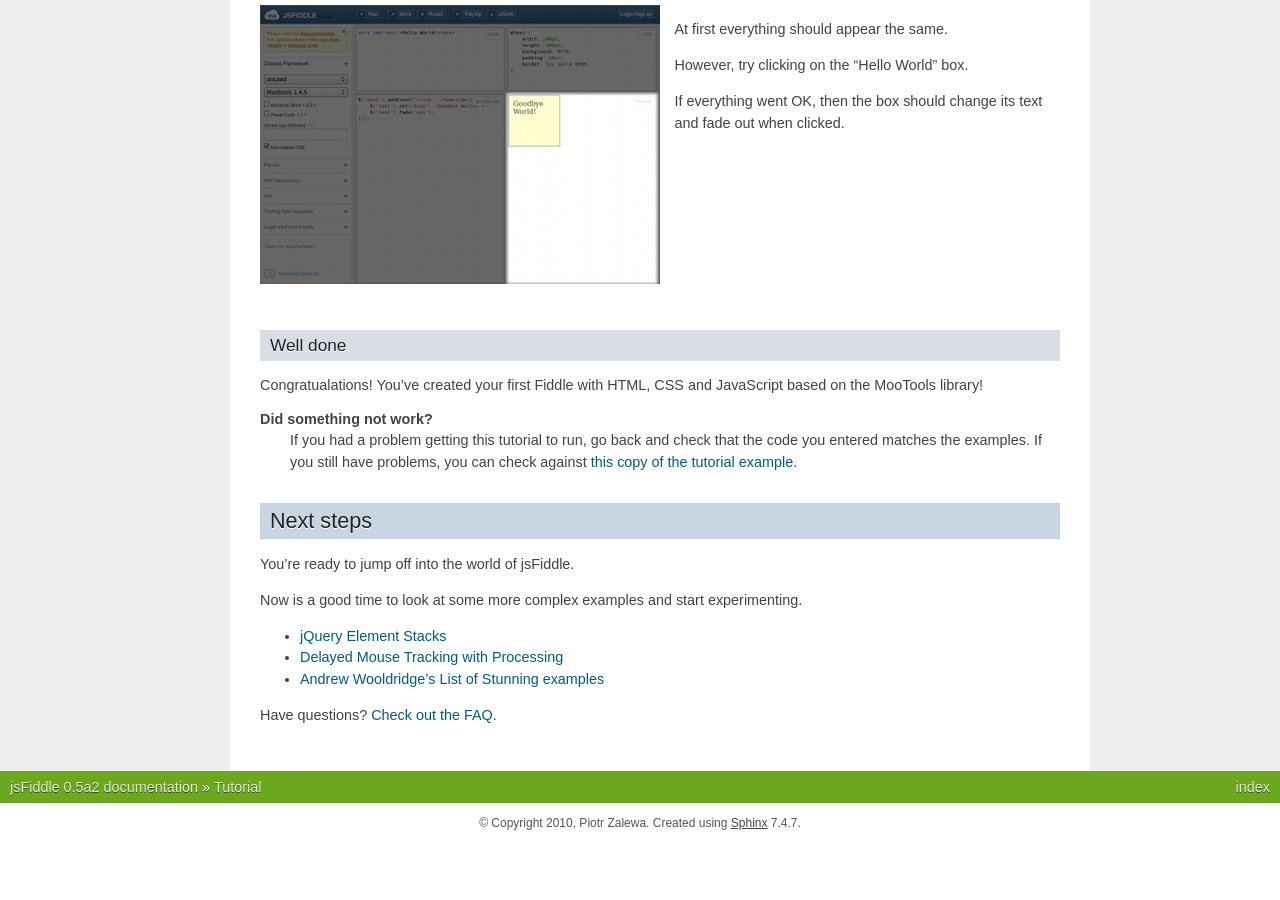
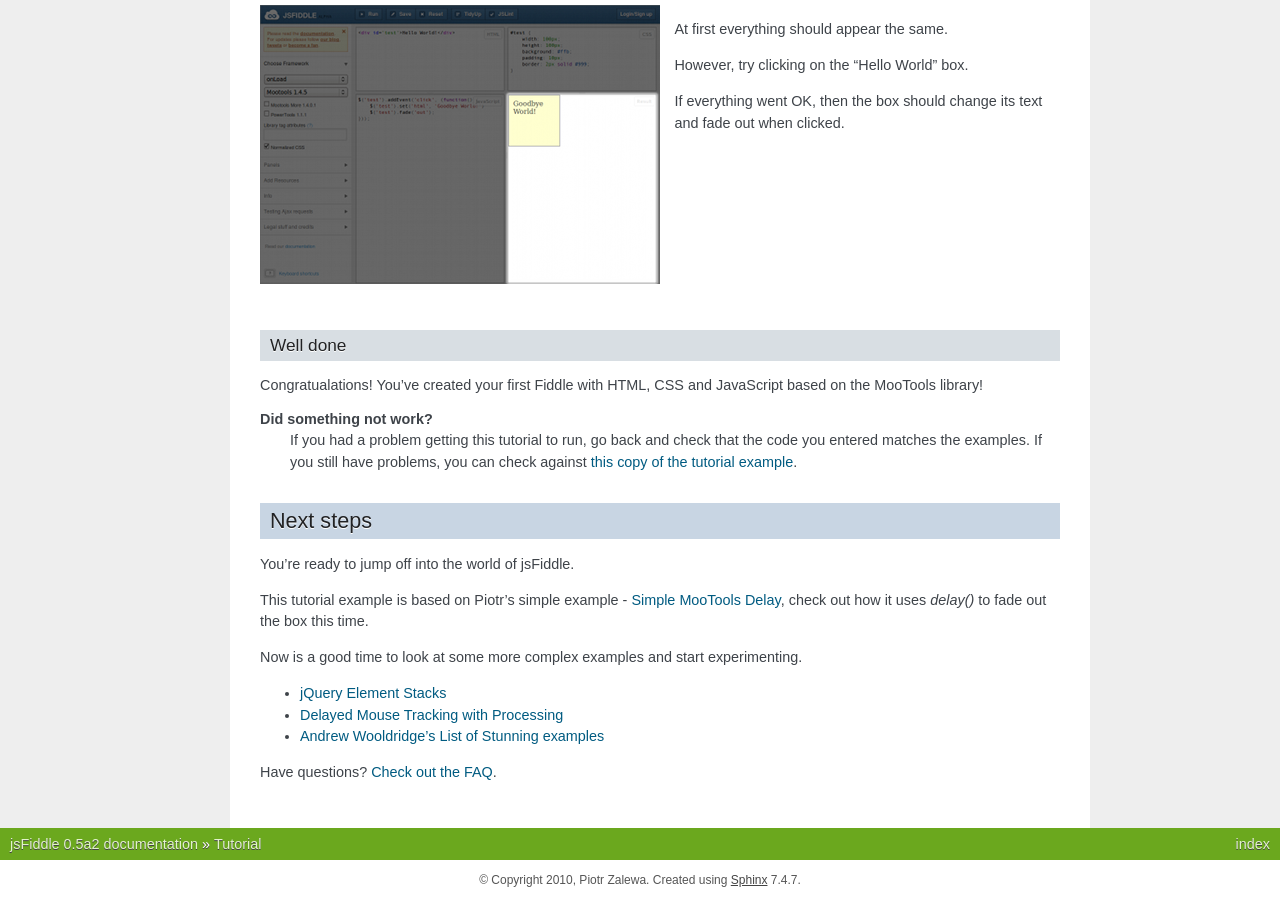
Before and after one commit to jsfiddle/jsfiddle-users, a Sphinx documentation site: the page built from docs/tutorial.rst, in a window 1280 px wide and 900 px high, scrolled down 3512 px. Built offline with Sphinx 7.4.7, drawn with Linux system fonts in a browser that asks for light colours; before the commit the page ends 4355 px from its top, so only the background shows below that.

Commit message:
Adding PZ's delay to the list of examples at the bottom.

```diff
--- a/docs/tutorial.rst
+++ b/docs/tutorial.rst
@@ -223,6 +223,10 @@
 
 You're ready to jump off into the world of jsFiddle.
 
+This tutorial example is based on Piotr's simple example - `Simple MooTools
+Delay <http://jsfiddle.net/zalun/NmudS/>`_, check out how it uses `delay()`
+to fade out the box this time.
+
 Now is a good time to look at some more complex examples and start
 experimenting.
 
```
